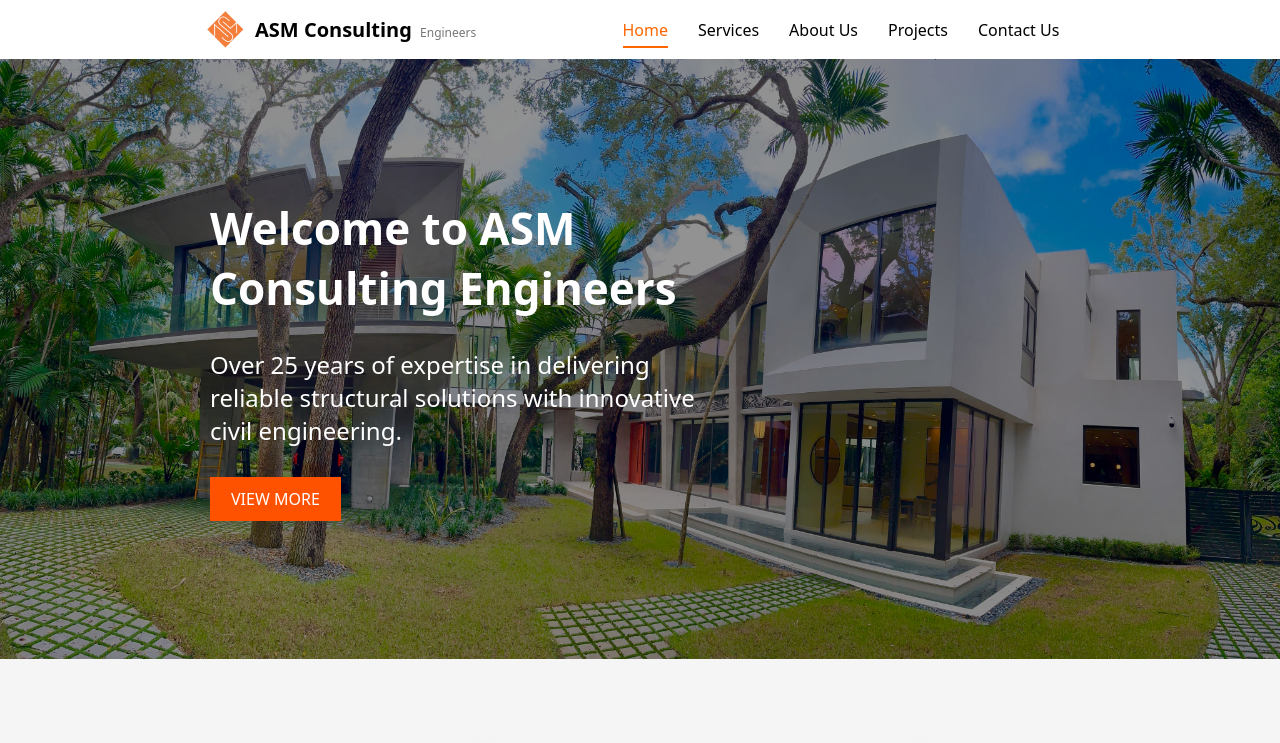
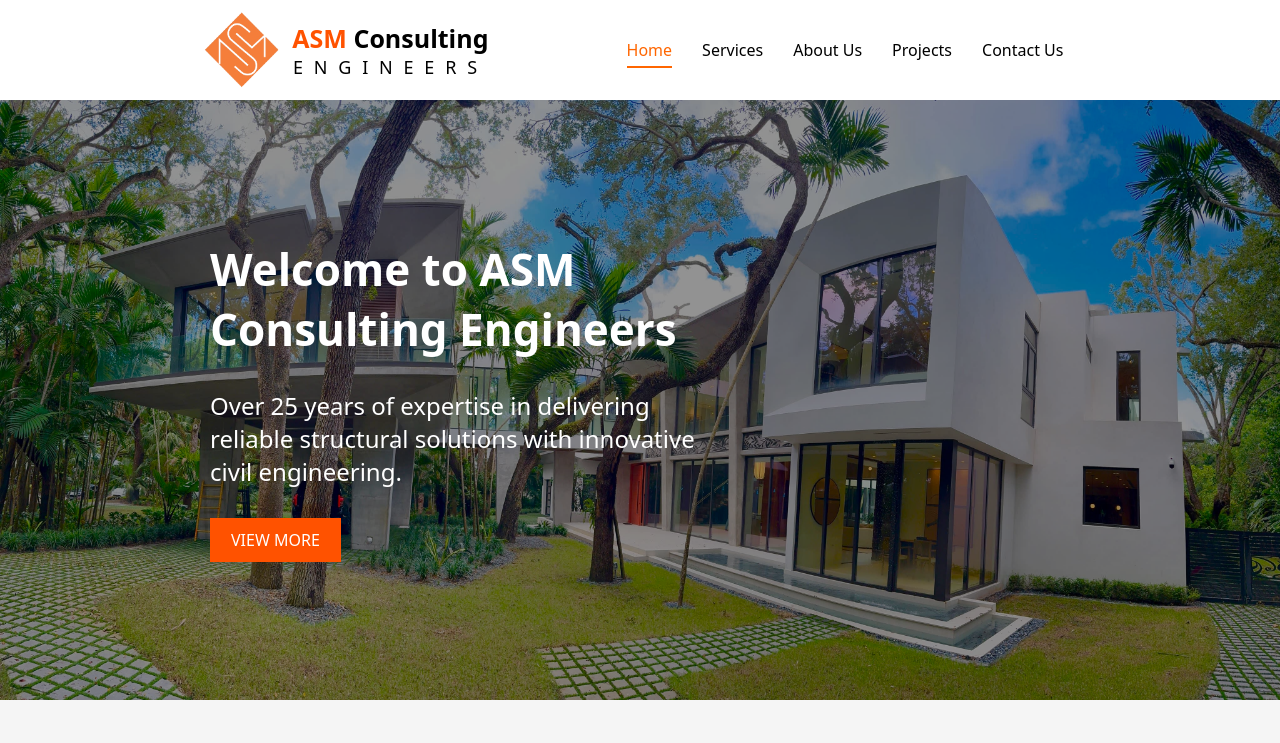
Before and after one commit to Yoryoboy/asm-website, a React (Vite) app: page / in a window 1280 px wide. Shown: the top 743 px of the page. Built offline with nearby package versions, Linux system fonts and the light colour scheme.

Commit message:
Refactor Navbar: replace logo with Logo component for cleaner structure; update styles for improved layout and reduce clutter

```diff
--- /dev/null
+++ b/src/components/Logo.jsx
@@ -0,0 +1,23 @@
+import logo from "../assets/images/logo.png";
+
+import styles from "./Logo.module.css";
+
+function Logo() {
+  return (
+    <div className={styles.navbarBrand}>
+      <img
+        src={logo}
+        alt="ASM Consulting Engineers logo"
+        className={styles.navbarLogo}
+      />
+      <div>
+        <span className={styles.navbarTitle}>
+          ASM <span>Consulting</span>
+        </span>
+        <span className={styles.navbarSubtitle}> Engineers</span>
+      </div>
+    </div>
+  );
+}
+
+export default Logo;
--- /dev/null
+++ b/src/components/Logo.module.css
@@ -0,0 +1,34 @@
+.navbarBrand {
+  display: flex;
+  align-items: center;
+}
+
+.navbarBrand div {
+  display: flex;
+  flex-direction: column;
+}
+
+.navbarLogo {
+  height: 80px;
+  margin-right: 10px;
+}
+
+.navbarTitle {
+  font-size: 25px;
+  font-weight: bold;
+  color: #ff5200;
+  font-weight: 600;
+}
+
+.navbarTitle span {
+  color: #000;
+}
+
+.navbarSubtitle {
+  font-size: 18px;
+  color: #000;
+  font-weight: 500;
+  text-transform: uppercase;
+  text-align: center;
+  letter-spacing: 0.6em;
+}
--- a/src/components/Navbar.jsx
+++ b/src/components/Navbar.jsx
@@ -1,21 +1,11 @@
 import { NavLink } from "react-router-dom";
-import logo from "../assets/images/logo.png";
 import styles from "./Navbar.module.css";
+import Logo from "./Logo";
 
 const Navbar = () => {
   return (
     <nav className={styles.navbar}>
-      <div className={styles.navbarBrand}>
-        <img
-          src={logo}
-          alt="ASM Consulting Engineers logo"
-          className={styles.navbarLogo}
-        />
-        <div>
-          <span className={styles.navbarTitle}>ASM Consulting</span>
-          <span className={styles.navbarSubtitle}> Engineers</span>
-        </div>
-      </div>
+      <Logo />
       <ul className={styles.navbarNav}>
         <li className={styles.navbarNavItem}>
           <NavLink to="/" className={styles.navLink}>
--- a/src/components/Navbar.module.css
+++ b/src/components/Navbar.module.css
@@ -7,28 +7,7 @@
   background-color: white;
   max-width: 1000px;
   margin: 0 auto;
-}
-
-.navbarBrand {
-  display: flex;
-  align-items: center;
-}
-
-.navbarLogo {
-  height: 39px;
-  margin-right: 10px;
-}
-
-.navbarTitle {
-  font-size: 20px;
-  font-weight: bold;
-  color: #000;
-}
-
-.navbarSubtitle {
-  font-size: 12px;
-  color: #777;
-  margin-left: 5px;
+  height: 100px;
 }
 
 .navbarNav {
```
